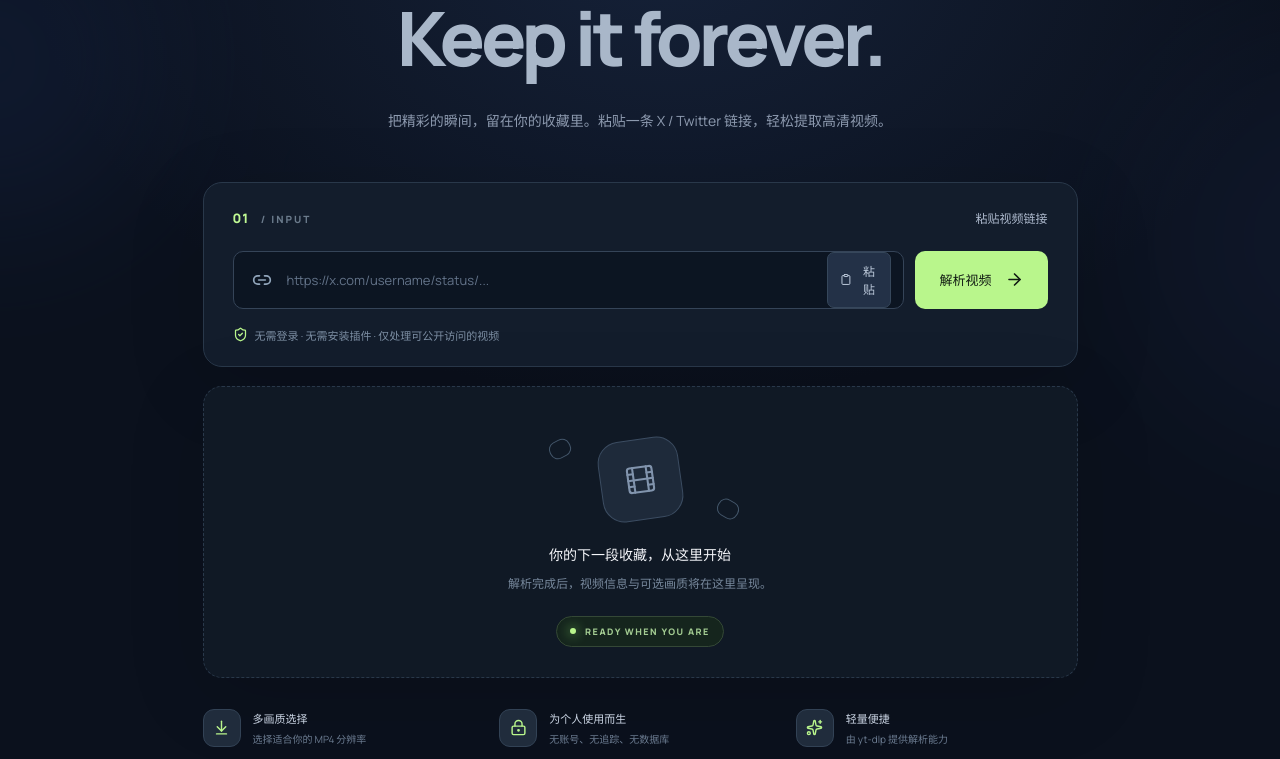
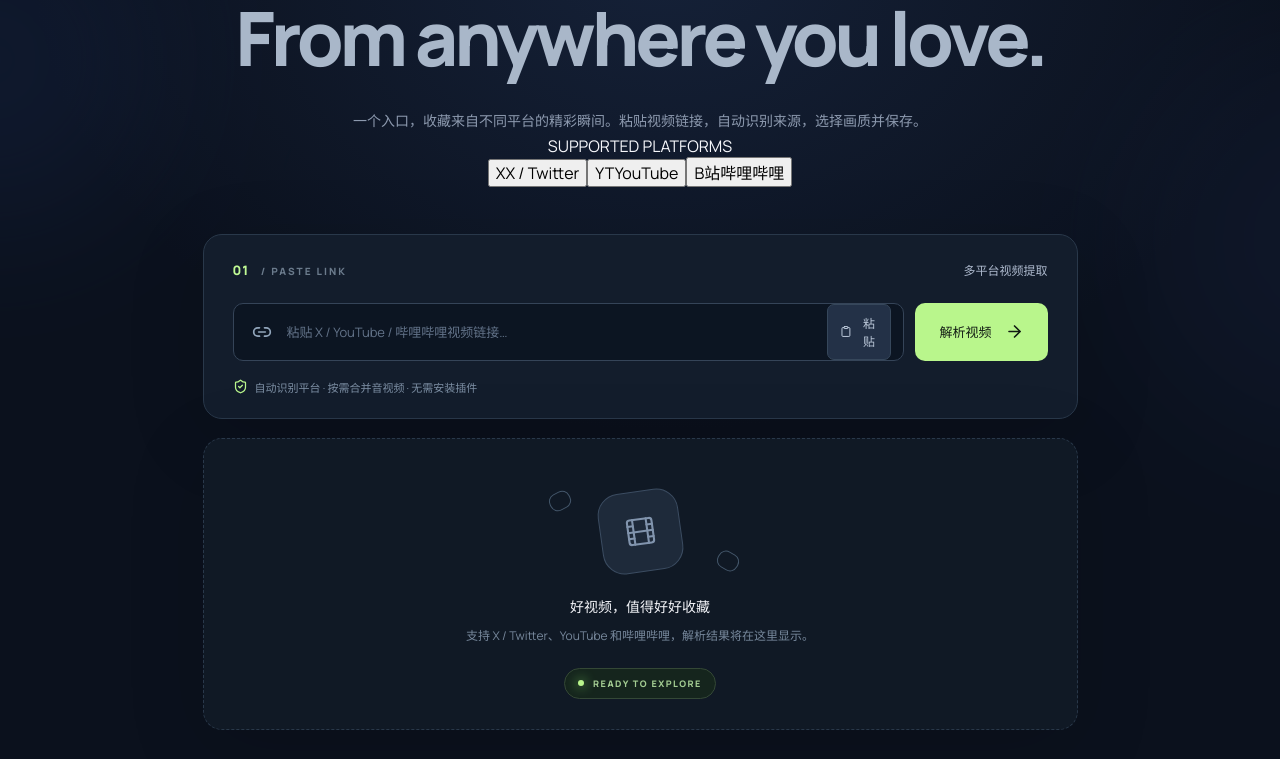
Before and after one commit to hythzx/Frame-Video-Studio, a Vue app in the folder frontend/: page / in a window 1280 px wide. Shown: the part 330-1089 px from the top of the page. Built offline with nearby package versions, Linux system fonts and the light colour scheme.

Commit message:
feat(ui): generalize Frame studio for X, YouTube and Bilibili

```diff
--- a/frontend/src/App.vue
+++ b/frontend/src/App.vue
@@ -1,6 +1,6 @@
 <script setup>
 import { computed, ref } from 'vue'
-import { ArrowDownToLine, ArrowRight, Check, CheckCircle2, Clipboard, Clock3, Download, ExternalLink, Film, Link2, LoaderCircle, LockKeyhole, Play, ShieldCheck, Sparkles, X } from 'lucide-vue-next'
+import { ArrowDownToLine, ArrowRight, Check, CheckCircle2, Clipboard, Clock3, Download, ExternalLink, Film, Link2, LoaderCircle, LockKeyhole, Play, ShieldCheck, Sparkles, X, Youtube, Globe2 } from 'lucide-vue-next'
 
 const link = ref('')
 const loading = ref(false)
@@ -8,20 +8,35 @@ const downloading = ref(false)
 const error = ref('')
 const video = ref(null)
 const selected = ref('')
-const copied = ref(false)
-const currentFormat = computed(() => video.value?.formats.find(f => f.id === selected.value))
+const platforms = [
+  { id: 'x', name: 'X / Twitter', short: 'X', sample: 'https://x.com/username/status/...' },
+  { id: 'youtube', name: 'YouTube', short: 'YT', sample: 'https://www.youtube.com/watch?v=...' },
+  { id: 'bilibili', name: '哔哩哔哩', short: 'B站', sample: 'https://www.bilibili.com/video/BV...' }
+]
+const detected = computed(() => {
+  try {
+    const host = new URL(link.value.trim()).hostname.toLowerCase()
+    if (['x.com','www.x.com','twitter.com','www.twitter.com','mobile.x.com','mobile.twitter.com'].includes(host)) return 'x'
+    if (['youtube.com','www.youtube.com','m.youtube.com','music.youtube.com','youtu.be','www.youtu.be'].includes(host)) return 'youtube'
+    if (['bilibili.com','www.bilibili.com','m.bilibili.com','b23.tv'].includes(host)) return 'bilibili'
+  } catch {}
+  return ''
+})
+const platformName = id => platforms.find(p => p.id === id)?.name || '视频'
+const currentFormat = computed(() => video.value?.formats?.find(f => f.id === selected.value))
 const formatSize = n => n ? (n / 1048576).toFixed(1) + ' MB' : '大小未知'
 const prettyDuration = s => {
-  if (!s) return '未知时长'
-  return [Math.floor(s / 3600), Math.floor(s % 3600 / 60), Math.floor(s % 60)]
-    .filter((n, i) => i > 0 || s >= 3600)
-    .map(n => String(n).padStart(2, '0')).join(':')
+  if (!s && s !== 0) return '未知时长'
+  const n = Math.floor(s)
+  return (n >= 3600 ? [Math.floor(n / 3600)] : []).concat([Math.floor(n % 3600 / 60), n % 60])
+    .map(x => String(x).padStart(2, '0')).join(':')
 }
 async function getError(res) {
-  try { const data = await res.json(); return data.detail || '服务暂时不可用' } catch { return '无法连接到服务，请检查容器运行状态' }
+  try { const data = await res.json(); return typeof data.detail === 'string' ? data.detail : '服务暂时不可用' } catch { return '无法连接到服务，请检查容器运行状态' }
 }
 async function analyze() {
-  if (!link.value.trim()) { error.value = '请先粘贴一条推文链接'; return }
+  if (!link.value.trim()) { error.value = '请先粘贴视频链接'; return }
+  if (!detected.value) { error.value = '目前支持 X / Twitter、YouTube 和哔哩哔哩的视频链接'; return }
   loading.value = true
   video.value = null
   error.value = ''
@@ -29,15 +44,13 @@ async function analyze() {
     const res = await fetch('/api/extract', { method: 'POST', headers: { 'Content-Type': 'application/json' }, body: JSON.stringify({ url: link.value.trim() }) })
     if (!res.ok) throw new Error(await getError(res))
     video.value = await res.json()
-    selected.value = video.value.formats[0]?.id || ''
+    selected.value = video.value.formats?.[0]?.id || ''
   } catch (e) { error.value = e.message || '解析失败' }
   finally { loading.value = false }
 }
 async function paste() {
-  try {
-    link.value = await navigator.clipboard.readText()
-    error.value = ''
-  } catch { error.value = '无法读取剪贴板，请手动粘贴链接' }
+  try { link.value = await navigator.clipboard.readText(); error.value = '' }
+  catch { error.value = '无法读取剪贴板，请手动粘贴链接' }
 }
 async function download() {
   if (!selected.value || downloading.value) return
@@ -50,7 +63,7 @@ async function download() {
     const href = URL.createObjectURL(blob)
     const a = document.createElement('a')
     a.href = href
-    a.download = 'x-video-' + video.value.id + '.mp4'
+    a.download = (video.value.platform || 'video') + '-' + String(video.value.id || 'download').replace(/[^a-zA-Z0-9_-]/g, '_') + '.mp4'
     document.body.appendChild(a)
     a.click()
     a.remove()
@@ -59,6 +72,13 @@ async function download() {
   finally { downloading.value = false }
 }
 function reset() { video.value = null; link.value = ''; error.value = ''; selected.value = '' }
+function useExample(platform) {
+  if (loading.value) return
+  // Focus on the corresponding URL shape without inserting a fake, unusable video ID.
+  const input = document.querySelector('.url-box input')
+  input?.focus()
+  input?.setAttribute('placeholder', platform.sample)
+}
 </script>
 
 <template>
@@ -68,6 +88,7 @@ function reset() { video.value = null; link.value = ''; error.value = ''; select
       <a class="brand" href="/" aria-label="Frame 首页">
         <span class="brand-icon"><Film :size="19" :stroke-width="2.4"/></span>
         <span>frame<span class="brand-dot">.</span></span>
+        <span class="brand-caption">VIDEO STUDIO</span>
       </a>
       <div class="header-right">
         <span class="private-badge"><span class="green-dot"></span> PERSONAL STUDIO</span>
@@ -77,48 +98,62 @@ function reset() { video.value = null; link.value = ''; error.value = ''; select
 
     <main class="wrap">
       <section class="hero">
-        <div class="eyebrow"><Sparkles :size="14"/> YOUR VIDEO, YOUR WAY <span class="eyebrow-line"></span> 01 / 02</div>
-        <h1>Capture the moment<span class="accent">.</span><br/><span class="soft">Keep it forever.</span></h1>
-        <p class="hero-sub">把精彩的瞬间，留在你的收藏里。<br class="mobile-br"/>粘贴一条 X / Twitter 链接，轻松提取高清视频。</p>
+        <div class="eyebrow"><Sparkles :size="14"/> ONE PLACE FOR YOUR VIDEOS <span class="eyebrow-line"></span> FRAME STUDIO</div>
+        <h1>Save what matters<span class="accent">.</span><br/><span class="soft">From anywhere you love.</span></h1>
+        <p class="hero-sub">一个入口，收藏来自不同平台的精彩瞬间。<br class="mobile-br"/>粘贴视频链接，自动识别来源，选择画质并保存。</p>
+        <div class="platform-strip" aria-label="支持的视频平台">
+          <div class="platform-strip-label">SUPPORTED PLATFORMS</div>
+          <div class="platform-items">
+            <button v-for="p in platforms" :key="p.id" class="platform-chip" :class="['platform-' + p.id, { 'platform-active': detected === p.id }]" type="button" @click="useExample(p)" :title="'支持 ' + p.name + ' 链接，点击查看输入格式'">
+              <span class="platform-glyph">{{ p.short }}</span>
+              <span>{{ p.name }}</span>
+              <Check v-if="detected === p.id" :size="13" class="chip-check" />
+            </button>
+          </div>
+        </div>
       </section>
 
       <div class="workspace">
         <div class="form-card">
           <div class="card-heading">
-            <div class="step">01 <span>/ INPUT</span></div>
-            <span class="section-title">粘贴视频链接</span>
+            <div class="step">01 <span>/ PASTE LINK</span></div>
+            <span class="section-title">多平台视频提取</span>
           </div>
           <form @submit.prevent="analyze" class="input-form">
             <div class="url-box">
               <Link2 :size="20" class="input-icon"/>
-              <input v-model="link" type="url" placeholder="https://x.com/username/status/..." aria-label="推文视频链接" :disabled="loading" required />
+              <input v-model="link" type="url" placeholder="粘贴 X / YouTube / 哔哩哔哩视频链接…" aria-label="视频链接" :disabled="loading" required />
               <button type="button" class="paste-btn" @click="paste"><Clipboard :size="15"/> <span>粘贴</span></button>
             </div>
             <button class="primary-btn" type="submit" :disabled="loading">
               <LoaderCircle v-if="loading" :size="19" class="spin"/>
               <template v-else><span>解析视频</span><ArrowRight :size="19"/></template>
-              <span v-if="loading">正在查找视频…</span>
+              <span v-if="loading">正在解析…</span>
             </button>
           </form>
-          <p class="form-hint"><ShieldCheck :size="15"/> 无需登录 · 无需安装插件 · 仅处理可公开访问的视频</p>
+          <div class="input-bottom">
+            <p class="form-hint"><ShieldCheck :size="15"/> 自动识别平台 · 按需合并音视频 · 无需安装插件</p>
+            <span v-if="detected" class="detected"><CheckCircle2 :size="14"/> 已识别 {{ platformName(detected) }}</span>
+          </div>
         </div>
 
         <transition name="appear" mode="out-in">
           <section v-if="video" class="result-card" key="result">
-            <div class="card-heading"><div class="step">02 <span>/ RESULT</span></div><span class="success"><CheckCircle2 :size="16"/> 解析成功</span></div>
+            <div class="card-heading"><div class="step">02 <span>/ YOUR VIDEO</span></div><span class="success"><CheckCircle2 :size="16"/> 解析成功</span></div>
             <div class="result-grid">
-              <div class="preview" :style="video.thumbnail ? { backgroundImage: 'linear-gradient(0deg,rgba(5,9,18,.65),transparent 65%),url(' + video.thumbnail + ')' } : {}">
+              <div class="preview" :style="video.thumbnail ? { backgroundImage: 'linear-gradient(0deg,rgba(5,9,18,.65),transparent 65%),url(' + JSON.stringify(video.thumbnail) + ')' } : {}">
                 <span class="preview-play"><Play :size="23" fill="currentColor"/></span>
+                <span class="preview-platform">{{ platformName(video.platform) }}</span>
                 <span class="duration"><Clock3 :size="13"/> {{ prettyDuration(video.duration) }}</span>
               </div>
               <div class="video-info">
-                <div class="mini-label">VIDEO FOUND</div>
+                <div class="mini-label">VIDEO READY <span class="source-label">{{ platformName(video.platform) }}</span></div>
                 <h2>{{ video.title }}</h2>
-                <p v-if="video.uploader" class="author">@{{ video.uploader.replace(/^@/, '') }}</p>
+                <p v-if="video.uploader" class="author">{{ video.uploader }}</p>
                 <div class="rule"></div>
-                <div class="mini-label format-header">选择下载画质 <span>{{ video.formats.length }} 种格式</span></div>
+                <div class="mini-label format-header">选择视频画质 <span>{{ video.formats?.length || 0 }} 种格式</span></div>
                 <div class="format-options">
-                  <button v-for="f in video.formats" :key="f.id" class="format-option" :class="{ active: selected === f.id }" @click="selected = f.id">
+                  <button v-for="f in video.formats" :key="f.id" class="format-option" :class="{ active: selected === f.id }" @click="selected = f.id" type="button">
                     <span><strong>{{ f.label }}</strong><small>{{ f.width ? f.width + ' × ' + f.height : 'MP4' }}</small></span>
                     <span class="format-right"><small>{{ formatSize(f.size) }}</small><span class="radio-check"><Check v-if="selected === f.id" :size="13"/></span></span>
                   </button>
@@ -126,30 +161,31 @@ function reset() { video.value = null; link.value = ''; error.value = ''; select
                 <button class="primary-btn download-btn" :disabled="downloading || !selected" @click="download">
                   <LoaderCircle v-if="downloading" :size="18" class="spin"/>
                   <Download v-else :size="18"/>
-                  {{ downloading ? '正在准备下载，请勿关闭页面…' : '下载视频 · ' + (currentFormat?.label || 'MP4') }}
+                  {{ downloading ? '正在准备视频，请勿关闭页面…' : '下载视频 · ' + (currentFormat?.label || 'MP4') }}
                 </button>
+                <p v-if="video.platform !== 'x'" class="merge-hint">高画质视频可能需要等待服务端合并音视频流。</p>
               </div>
             </div>
-            <button class="again" @click="reset">提取另一条视频 <ArrowRight :size="15"/></button>
+            <button class="again" @click="reset">解析另一个视频 <ArrowRight :size="15"/></button>
           </section>
           <section v-else class="empty-card" key="empty">
             <div class="empty-art">
               <div class="empty-circle"><Film :size="33" :stroke-width="1.5"/></div>
               <span class="orbit orbit-a"></span><span class="orbit orbit-b"></span>
             </div>
-            <p class="empty-title">你的下一段收藏，从这里开始</p>
-            <p class="empty-sub">解析完成后，视频信息与可选画质将在这里呈现。</p>
-            <span class="empty-state"><span class="green-dot"></span> READY WHEN YOU ARE</span>
+            <p class="empty-title">好视频，值得好好收藏</p>
+            <p class="empty-sub">支持 X / Twitter、YouTube 和哔哩哔哩，解析结果将在这里显示。</p>
+            <span class="empty-state"><span class="green-dot"></span> READY TO EXPLORE</span>
           </section>
         </transition>
         <p v-if="error" class="error" role="alert"><X :size="16"/> {{ error }}</p>
       </div>
       <div class="feature-row">
-        <div><span class="feature-icon"><ArrowDownToLine :size="17"/></span><span><strong>多画质选择</strong><small>选择适合你的 MP4 分辨率</small></span></div>
-        <div><span class="feature-icon"><LockKeyhole :size="17"/></span><span><strong>为个人使用而生</strong><small>无账号、无追踪、无数据库</small></span></div>
-        <div><span class="feature-icon"><Sparkles :size="17"/></span><span><strong>轻量便捷</strong><small>由 yt-dlp 提供解析能力</small></span></div>
+        <div><span class="feature-icon"><Globe2 :size="17"/></span><span><strong>多平台解析</strong><small>一个入口，识别三大视频平台</small></span></div>
+        <div><span class="feature-icon"><ArrowDownToLine :size="17"/></span><span><strong>高清画质</strong><small>多分辨率可选，自动合并音视频</small></span></div>
+        <div><span class="feature-icon"><LockKeyhole :size="17"/></span><span><strong>私人收藏空间</strong><small>自托管部署，无需注册账号</small></span></div>
       </div>
     </main>
-    <footer class="footer wrap"><span>© {{ new Date().getFullYear() }} FRAME STUDIO</span><span>BUILT FOR THE MOMENTS WORTH KEEPING <span class="footer-star">✳</span></span></footer>
+    <footer class="footer wrap"><span>© {{ new Date().getFullYear() }} FRAME STUDIO</span><span>MADE FOR THE MOMENTS WORTH KEEPING <span class="footer-star">✳</span></span></footer>
   </div>
 </template>
```
